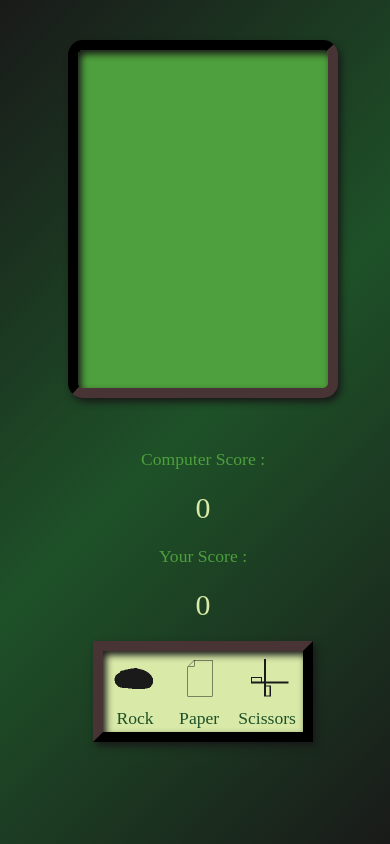
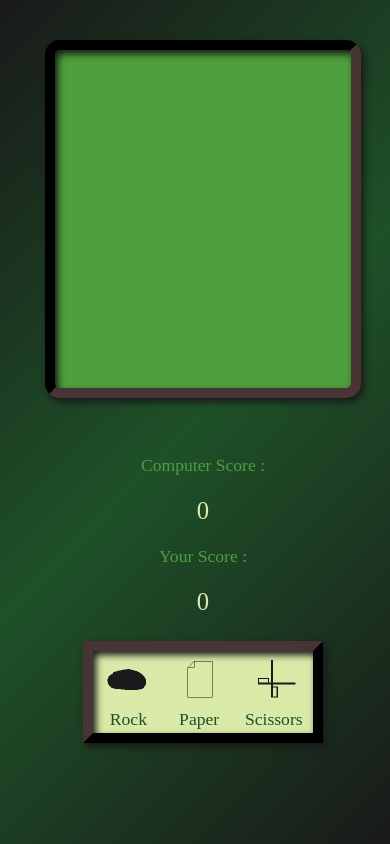
Before and after one commit to leo-MARIE/chifoumi, a React (Create React App) app: page / in a window 390 px wide. Built offline with nearby package versions, Linux system fonts and the light colour scheme; the HTML template or start-up script is replaced by a standard one; a web font is replaced by a local one.

Commit message:
small fixes on responsiveness

```diff
--- a/src/components/Table.js
+++ b/src/components/Table.js
@@ -29,9 +29,6 @@ if(props.signs.mySign === "rock") {
         <div className="imageWrapper">
           {oppImage}
         </div>
-        <br/>
-        <br/>
-        <br/>
         <div className="imageWrapper">
           {myImage}
         </div>
--- a/src/styles.css
+++ b/src/styles.css
@@ -39,8 +39,9 @@ body {
     "title myHand .";
 }
 
-@media only screen and (max-width: 600px) { /* for mobile screen */
+@media only screen and (max-width: 720px) { /* for mobile screen */
     #container {
+        width: 95%;
         grid-template-columns: 1fr;
         grid-template-rows: 2fr 1fr 1fr;
         grid-template-areas:
@@ -51,10 +52,13 @@ body {
     #title {
         display: none;
     }
+    .imageWrapper {
+        padding: 0%;
+    }
 }
 
 .hand {
-    width: max(50%, 200px); /* responsive */
+    width: max(50%, 220px); /* responsive */
     margin: 0 auto;
     display: flex;
     justify-content: space-around;
@@ -68,6 +72,7 @@ body {
 #myHand {
     grid-area: myHand;
     align-self: start;
+    justify-self: center;
     background-color: var(--color-text-secondary);
     color: var(--color-bg-secondary);
     border: 10px outset var(--color-border);
@@ -125,6 +130,7 @@ body {
     height: max(10vw, 100px); /* responsive */
     display: flex; /* to center */
     margin: 0 auto;  /* to center */
+    padding: 7%;
 }
 
 .buttons {
@@ -136,7 +142,7 @@ body {
 }
 
 .scoreNumber {
-    font-size: max(3vw, 1.7em); /* responsive */
+    font-size: max(3vw, 1.4em); /* responsive */
     color: var(--color-text-secondary);
 }
 
```
